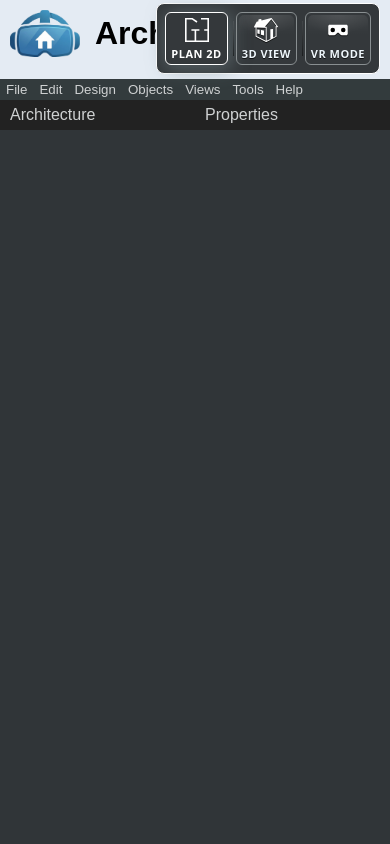
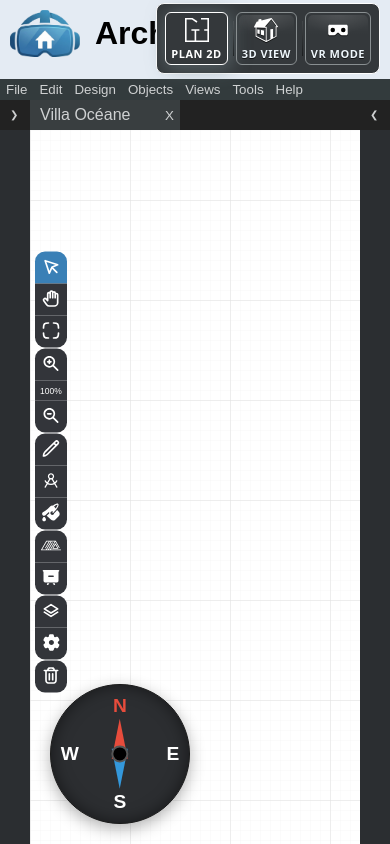
Before and after one commit to nicolachoquet06250/archi-vr, a Nuxt app: page /v2 in a window 390 px wide. Built offline with nearby package versions, Linux system fonts and the light colour scheme.

Commit message:
Responsivité des sidebars

```diff
--- a/app/pages/v2.vue
+++ b/app/pages/v2.vue
@@ -5,10 +5,40 @@
 import Toolbar from "~/components/V2/Toolbar.vue";
 import DrawingZone from "~/components/V2/DrawingZone.vue";
 
-const isReady = ref(false)
+const $styles = useCssModule();
 
 const {showCompass} = useCompass()
 const {toolbarSide} = useToolbar()
+
+const mainZone = ref<HTMLElement | null>(null)
+const menuZoneRef = ref<HTMLElement | null>(null)
+const propertiesZoneRef = ref<HTMLElement | null>(null)
+const mainZoneWidth = ref(0)
+const isCompact = computed(() => mainZoneWidth.value < 1100) // 700 (buildZone) + 200 (menu) + 200 (properties)
+const isMenuOpen = ref(false)
+const isPropertiesOpen = ref(false)
+
+const handleClickOutside = (event: MouseEvent) => {
+  if (!isCompact.value) return
+
+  const target = event.target as HTMLElement
+
+  if (isMenuOpen.value && menuZoneRef.value && !menuZoneRef.value.contains(target)) {
+    isMenuOpen.value = false
+  }
+  if (isPropertiesOpen.value && propertiesZoneRef.value && !propertiesZoneRef.value.contains(target)) {
+    isPropertiesOpen.value = false
+  }
+}
+
+const isReady = ref(false)
+
+const position = computed(() => ({
+  [$styles.bottom]: toolbarSide.value === 'bottom',
+  [$styles.left]: toolbarSide.value === 'left',
+  [$styles.top]: toolbarSide.value === 'top',
+  [$styles.right]: toolbarSide.value === 'right'
+}))
 
 useSeoMeta({
   title: 'ArchiVR - Villa Océane',
@@ -22,12 +52,31 @@
   twitterDescription: `création d'une application d'architecture complète avec la spécificité qu'elle intègre une vue 3D ET une vue VR destiné aux client pour la visite immersive du batiment`,
 })
 
+let observer: ResizeObserver | null = null
+
 onMounted(() => {
+  window.addEventListener('mousedown', handleClickOutside)
+  if (mainZone.value) {
+    observer = new ResizeObserver((entries) => {
+      for (const entry of entries) {
+        mainZoneWidth.value = entry.contentRect.width
+      }
+    })
+    observer.observe(mainZone.value)
+  }
+
   nextTick(() => {
     setTimeout(() => {
       isReady.value = true
     }, 2000)
   })
+})
+
+onUnmounted(() => {
+  window.removeEventListener('mousedown', handleClickOutside)
+  if (observer) {
+    observer.disconnect()
+  }
 })
 </script>
 
@@ -49,11 +98,15 @@
 
   <AppHeaderZone />
 
-  <main :class="$style.mainZone">
-    <aside :class="$style.menuZone">
-      <nav :class="$style.title">
-        <span>Architecture</span>
+  <main ref="mainZone" :class="[$style.mainZone, { [$style.compact]: isCompact }]">
+    <aside ref="menuZoneRef" :class="[$style.menuZone, { [$style.open]: isMenuOpen }]">
+      <nav :class="$style.title" @click="isMenuOpen = !isMenuOpen">
+        <span v-show="!isCompact || isMenuOpen">Architecture</span>
+        <span v-if="isCompact" :class="$style.toggleIcon">{{ isMenuOpen ? '❮' : '❯' }}</span>
       </nav>
+      <div v-show="!isCompact || isMenuOpen" :class="$style.content">
+        <!-- Contenu du menu ici -->
+      </div>
     </aside>
 
     <section :class="$style.buildZone">
@@ -61,29 +114,23 @@
       <BuildZoneTabs />
 
       <Toolbar
-          :class="[
-            $style.toolbar, {
-            [$style.bottom]: toolbarSide === 'bottom',
-            [$style.left]: toolbarSide === 'left',
-            [$style.top]: toolbarSide === 'top',
-            [$style.right]: toolbarSide === 'right'
-          }]"
+          :class="[$style.toolbar, position]"
           :horizontal="['top', 'bottom'].includes(toolbarSide)"
           :vertical="['left', 'right'].includes(toolbarSide)"
           :side="toolbarSide"
       />
 
-      <Compass
-          v-show="showCompass"
-          size="140px"
-          :class="$style.compass"
-      />
+      <Compass v-show="showCompass" size="140px" :class="$style.compass" />
     </section>
 
-    <aside :class="$style.propertiesZone">
-      <nav :class="$style.title">
-        <span>Properties</span>
+    <aside ref="propertiesZoneRef" :class="[$style.propertiesZone, { [$style.open]: isPropertiesOpen }]">
+      <nav :class="$style.title" @click="isPropertiesOpen = !isPropertiesOpen">
+        <span v-if="isCompact" :class="$style.toggleIcon">{{ isPropertiesOpen ? '❯' : '❮' }}</span>
+        <span v-show="!isCompact || isPropertiesOpen">Properties</span>
       </nav>
+      <div v-show="!isCompact || isPropertiesOpen" :class="$style.content">
+        <!-- Contenu des propriétés ici -->
+      </div>
     </aside>
   </main>
 </template>
@@ -105,20 +152,69 @@
   flex-direction: row;
   min-height: calc(100% - (79px + 21px));
   background-color: #303538;
+  position: relative;
 }
 
 .menuZone {
   width: 200px;
+  transition: width 0.3s ease;
+  background-color: #2b2e31;
+  display: flex;
+  flex-direction: column;
+  z-index: 3;
 }
+
+.mainZone.compact .menuZone {
+  position: absolute;
+  top: 0;
+  left: 0;
+  height: 100%;
+  width: 30px;
+  overflow: hidden;
+  z-index: 2;
+}
+
+.mainZone.compact .menuZone.open {
+  width: 200px;
+  z-index: 100;
+}
+
 .buildZone {
   flex: 1;
   min-height: 100%;
   background-color: #ffffff;
   position: relative;
   overflow: hidden;
+  min-width: 0;
 }
+
+.mainZone.compact .buildZone {
+  margin-left: 30px;
+  margin-right: 30px;
+}
+
 .propertiesZone {
   width: 200px;
+  transition: width 0.3s ease;
+  background-color: #2b2e31;
+  display: flex;
+  flex-direction: column;
+  z-index: 3;
+}
+
+.mainZone.compact .propertiesZone {
+  position: absolute;
+  top: 0;
+  right: 0;
+  height: 100%;
+  width: 30px;
+  overflow: hidden;
+  z-index: 2;
+}
+
+.mainZone.compact .propertiesZone.open {
+  width: 200px;
+  z-index: 100;
 }
 
 .compass {
@@ -133,6 +229,11 @@
   z-index: 1;
   height: 30px;
   background-color: #222222;
+  cursor: default;
+  display: flex;
+  justify-content: space-between;
+  align-items: center;
+  white-space: nowrap;
 
   color: #cfd1d2;
 
@@ -142,8 +243,23 @@
   }
 }
 
+.mainZone.compact .menuZone .title,
+.mainZone.compact .propertiesZone .title {
+  cursor: pointer;
+}
+
+.toggleIcon {
+  font-size: 10px;
+}
+
+.content {
+  flex: 1;
+  overflow-y: auto;
+}
+
 .toolbar {
   position: absolute;
+  z-index: 10;
 
   &.bottom {
     bottom: 20px;
```
